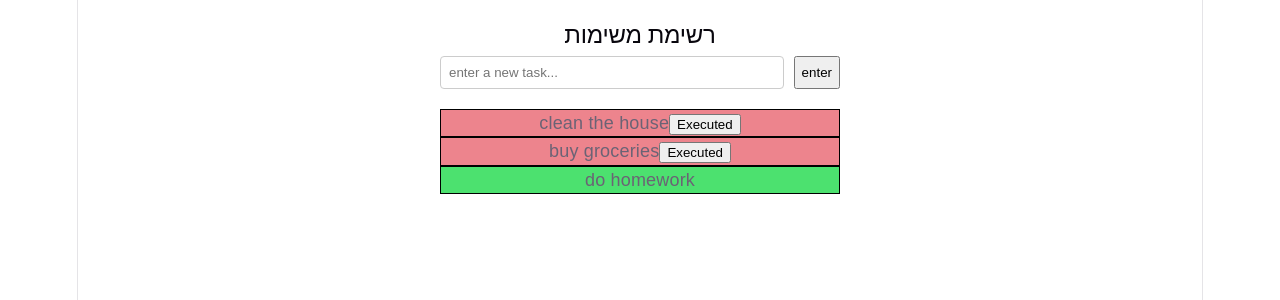
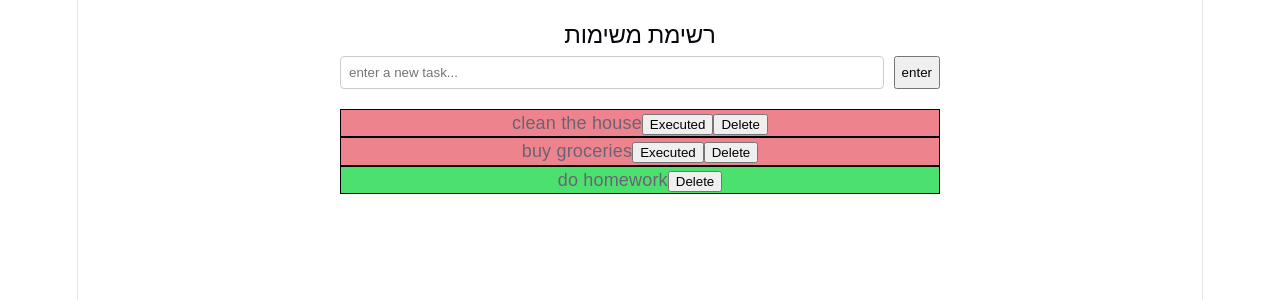
Before and after one commit to Miryam-Choor/React.complex-state-data-flow, a React (Vite) app: page / in a window 1280 px wide. Shown: the top 300 px of the page. Built offline with nearby package versions, Linux system fonts and the light colour scheme.

Commit message:
add delete task feature to TodoItem and TodoList

```diff
--- a/src/TodoItem/TodoItem.jsx
+++ b/src/TodoItem/TodoItem.jsx
@@ -1,8 +1,9 @@
 import React from 'react';
 import './TodoItem.css';
 
-function TodoItem({ id, title, completed, onToggleTask }) {
+function TodoItem({ id, title, completed, onToggleTask, onDeleteTask }) {
   return (
+    <div>
         <li className={`todo-item ${completed ? 'completed' : ''}`}>
         <span>{title}</span>
         <span className="todo-status"></span>
@@ -10,7 +11,12 @@ function TodoItem({ id, title, completed, onToggleTask }) {
         {!completed && (
             <button onClick={() => onToggleTask(id)}>Executed</button>
         )}
+
+        <button
+            onClick={() => onDeleteTask(id)}>Delete</button>
+
         </li>
+    </div>
   );
 }
 
--- a/src/TodoList/TodoList.css
+++ b/src/TodoList/TodoList.css
@@ -1,7 +1,7 @@
 .todo-container {
 padding: 20px;
 font-family: Arial, sans-serif;
-max-width: 400px;
+max-width: 600px;
 margin: 0 auto;
 }
 
--- a/src/TodoList/TodoList.jsx
+++ b/src/TodoList/TodoList.jsx
@@ -29,6 +29,10 @@ function TodoList() {
     );
   };
 
+  const handleDeleteTask = (id) => {
+    setTasks(tasks.filter((task) => task.id !== id));
+  };
+
  return (
    <div className="todo-container">
       <h2>רשימת משימות</h2>
@@ -43,6 +47,7 @@ function TodoList() {
             title={task.title}
             completed={task.completed}
             onToggleTask={handleToggleTask}
+            onDeleteTask={handleDeleteTask}
           />
         ))}
       </ul>
```
Also changed, not shown: src/TodoItem/TodoItem.css (line endings or trailing spaces). Lines whose indentation alone changed are shown as unchanged.
